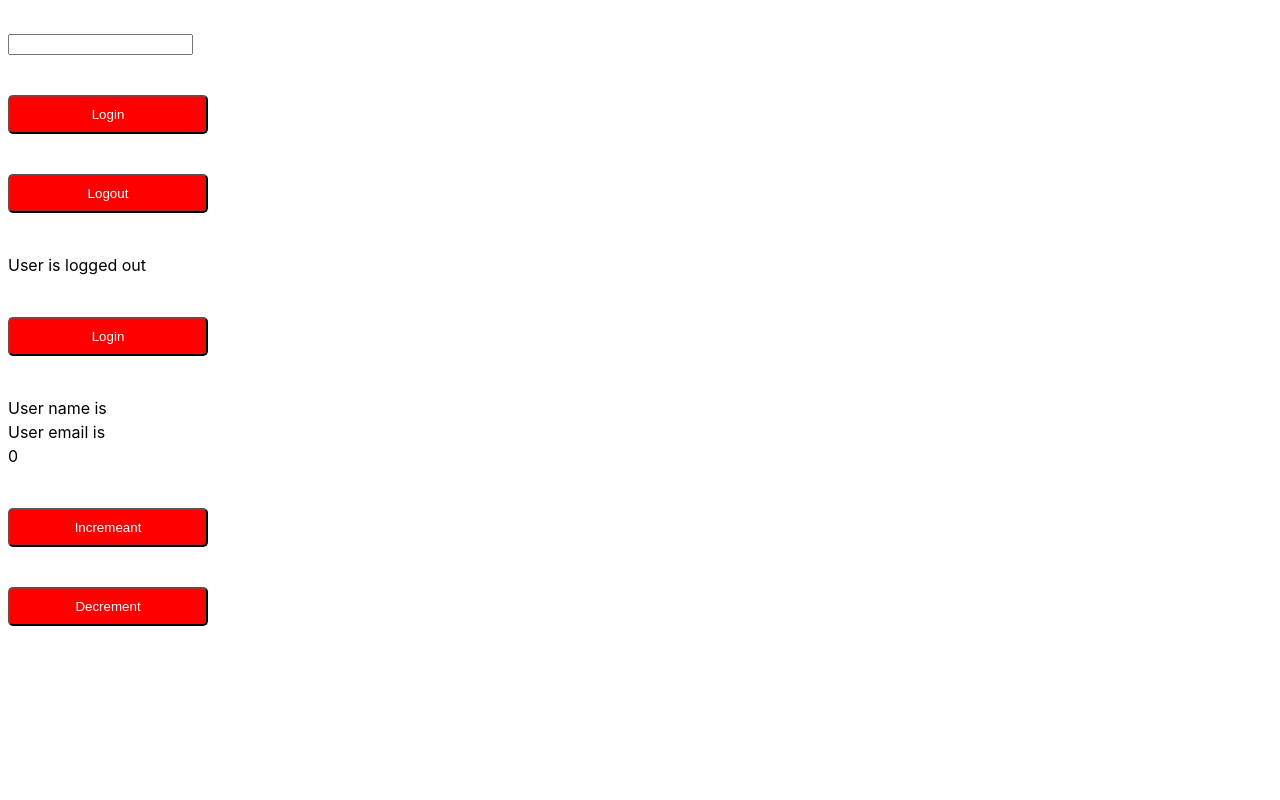
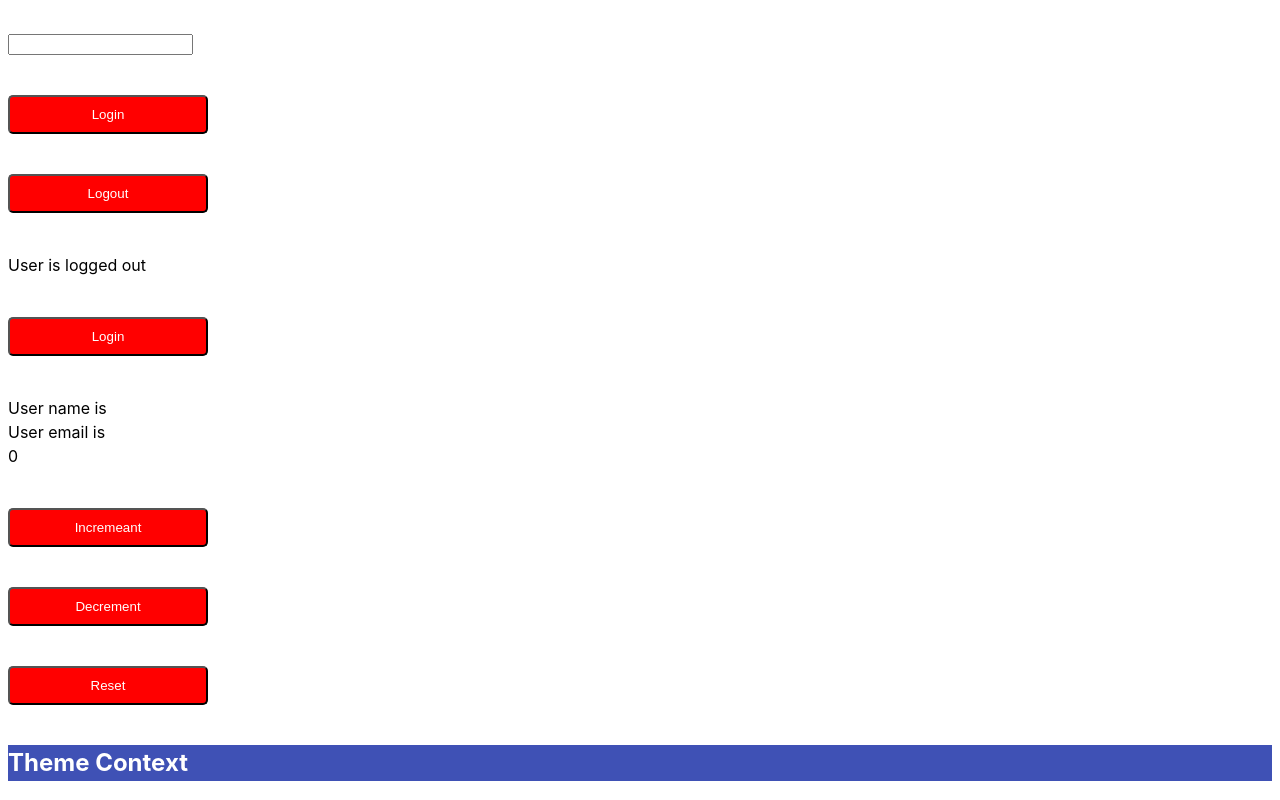
Before and after one commit to LaZyFee/react-tsc-demo, a React (Vite) app: page / in a window 1280 px wide. Shown: the part 652-1452 px from the top of the page. Before the commit the page ends 1318 px from the top, so only its background shows below. Built offline with nearby package versions, Linux system fonts and the light colour scheme.

Commit message:
use of context

```diff
--- a/src/App.tsx
+++ b/src/App.tsx
@@ -1,5 +1,7 @@
 import { LoggedIn } from "./Componenets/Authentication/LoggedIn";
 import { Button } from "./Componenets/Button";
+import { Box } from "./Componenets/Context/Box";
+import { ThemeContextProvider } from "./Componenets/Context/ThemeProvider";
 import { Counter } from "./Componenets/Counter";
 import Greet from "./Componenets/Greet";
 import { Input } from "./Componenets/Input";
@@ -53,6 +55,9 @@ function App() {
       <LoggedIn />
       <User />
       <Counter />
+      <ThemeContextProvider>
+        <Box />
+      </ThemeContextProvider>
     </>
   );
 }
--- /dev/null
+++ b/src/Componenets/Context/Box.tsx
@@ -0,0 +1,12 @@
+import { useContext } from "react";
+import { ThemeContext } from "./ThemeContext";
+
+export const Box = () => {
+  const theme = useContext(ThemeContext);
+
+  return (
+    <div style={{ background: theme.Primary.main }}>
+      <h2 style={{ color: theme.Primary.Text }}>Theme Context</h2>
+    </div>
+  );
+};
--- /dev/null
+++ b/src/Componenets/Context/Theme.ts
@@ -0,0 +1,10 @@
+export const theme = {
+    Primary: {
+      main: "#3f51b5",
+      Text: "#ffffff",
+    },
+    Secondary: {
+      main: "#f50057",
+      Text: "#fff",
+    },
+  };
--- /dev/null
+++ b/src/Componenets/Context/ThemeContext.tsx
@@ -0,0 +1,4 @@
+import { createContext } from "react";
+import { theme } from "./Theme";
+
+export const ThemeContext = createContext(theme);
--- /dev/null
+++ b/src/Componenets/Context/ThemeProvider.tsx
@@ -0,0 +1,12 @@
+import { ThemeContext } from "./ThemeContext";
+import { theme } from "./Theme";
+
+type ThemeContextProviderProps = { children: React.ReactNode };
+
+export const ThemeContextProvider = ({
+  children,
+}: ThemeContextProviderProps) => {
+  return (
+    <ThemeContext.Provider value={theme}>{children}</ThemeContext.Provider>
+  );
+};
--- a/src/Componenets/Counter.tsx
+++ b/src/Componenets/Counter.tsx
@@ -2,7 +2,9 @@ import { useReducer } from "react";
 
 const initialState = { count: 0 };
 type CounterState = { count: number };
-type CounterAction = { type: string; payload: number };
+type UpdateAction = { type: "INCREMENT" | "DECREMENT"; payload: number };
+type ResetAction = { type: "RESET" };
+type CounterAction = UpdateAction | ResetAction;
 
 function reducer(state: CounterState, action: CounterAction) {
   switch (action.type) {
@@ -10,6 +12,8 @@ function reducer(state: CounterState, action: CounterAction) {
       return { count: state.count + action.payload };
     case "DECREMENT":
       return { count: state.count - action.payload };
+    case "RESET":
+      return initialState;
     default:
       return state;
   }
@@ -34,6 +38,9 @@ export const Counter = () => {
       >
         Decrement
       </button>
+      <button className="btn" onClick={() => dispatch({ type: "RESET" })}>
+        Reset
+      </button>
     </>
   );
 };
```
